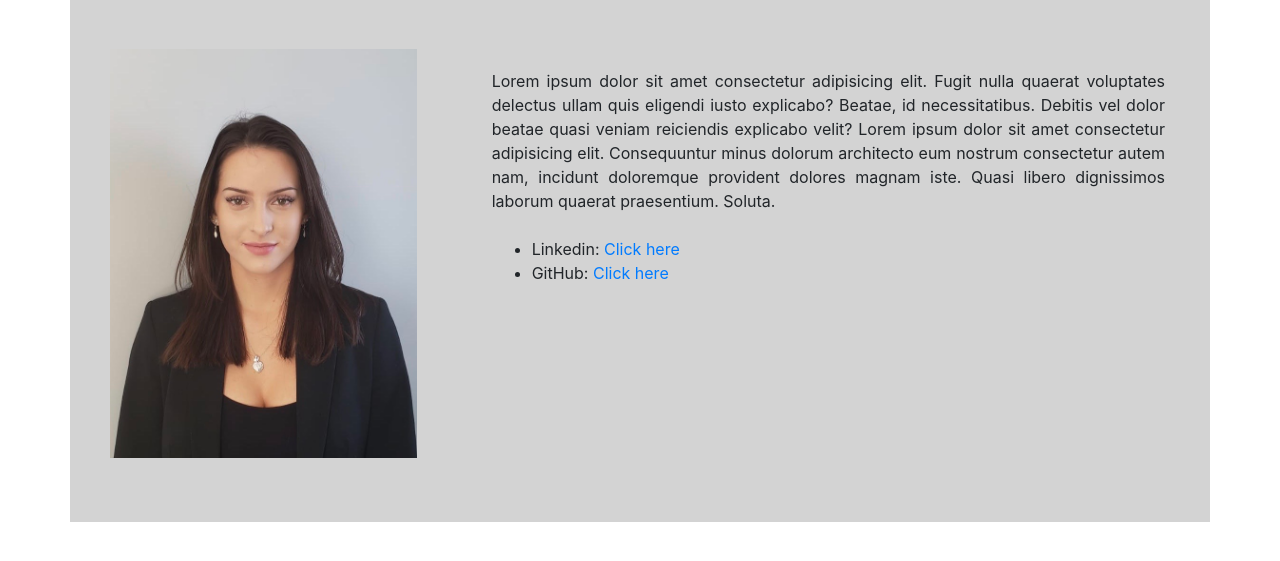
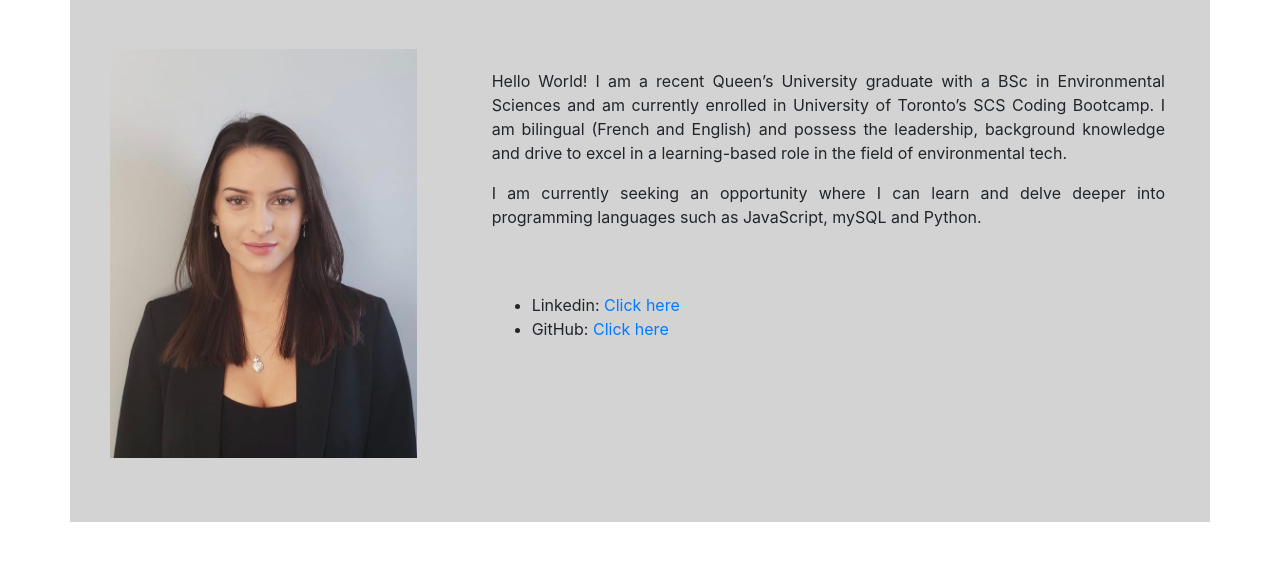
Before and after one commit to marissarrwilson/Updated-Portfolio, a plain HTML site: page index.html in a window 1280 px wide. Shown: the part 191-752 px from the top of the page. Drawn offline with nearby package versions, Linux system fonts and the light colour scheme.

Commit message:
Added text to bio

```diff
--- a/index.html
+++ b/index.html
@@ -81,7 +81,10 @@
         </div>
 
         <div class="col-8">
-          Lorem ipsum dolor sit amet consectetur adipisicing elit. Fugit nulla quaerat voluptates delectus ullam quis eligendi iusto explicabo? Beatae, id necessitatibus. Debitis vel dolor beatae quasi veniam reiciendis explicabo velit? Lorem ipsum dolor sit amet consectetur adipisicing elit. Consequuntur minus dolorum architecto eum nostrum consectetur autem nam, incidunt doloremque provident dolores magnam iste. Quasi libero dignissimos laborum quaerat praesentium. Soluta.
+          <p>Hello World! I am a recent Queen’s University graduate with a BSc in Environmental Sciences and am currently enrolled in University of Toronto’s SCS Coding Bootcamp. I am bilingual (French and English) and possess the leadership, background knowledge and drive to excel in a learning-based role in the field of environmental tech.</p>
+
+          <p>I am currently seeking an opportunity where I can learn and delve deeper into programming languages such as JavaScript, mySQL and Python. </p>
+
 
           <br></br>
 
```
